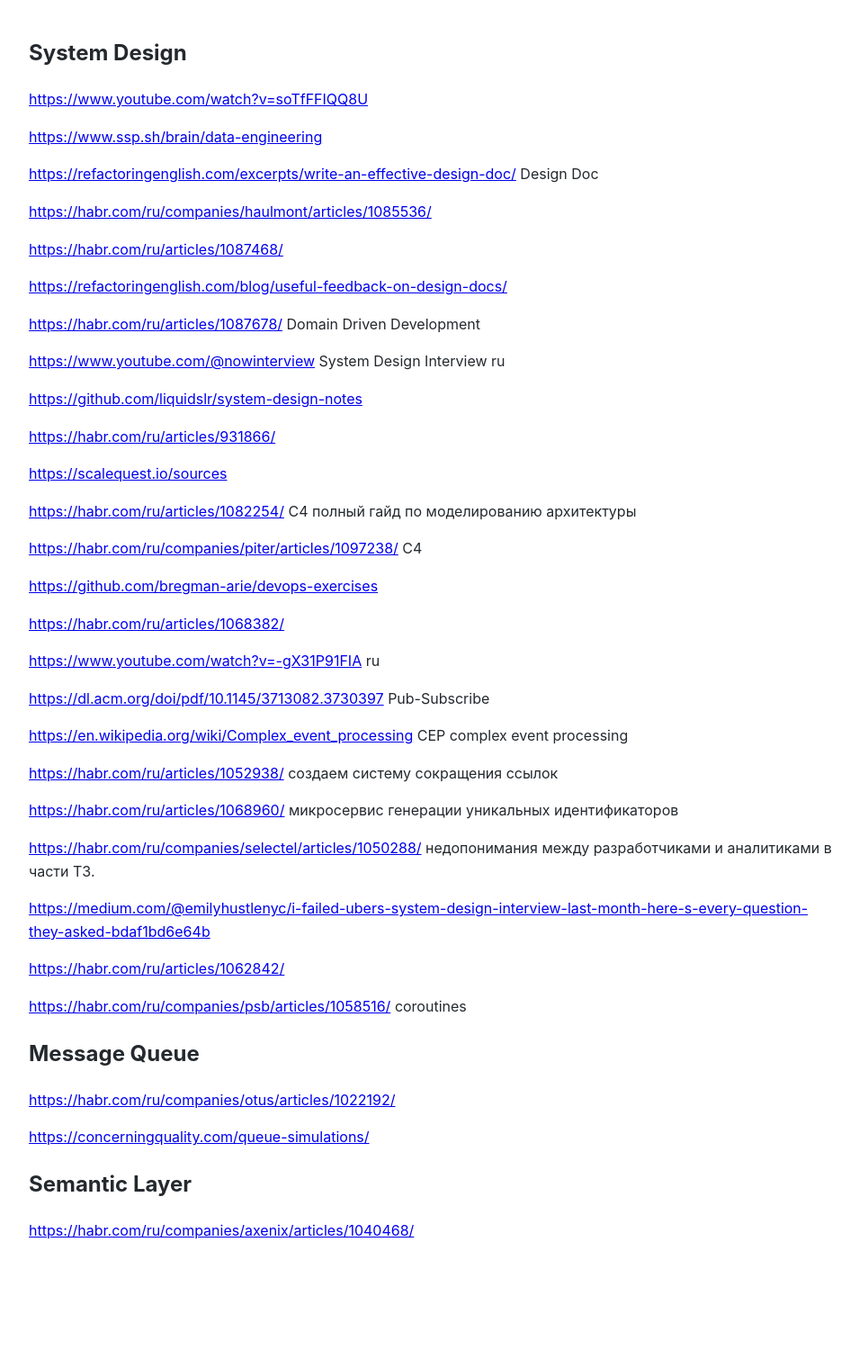
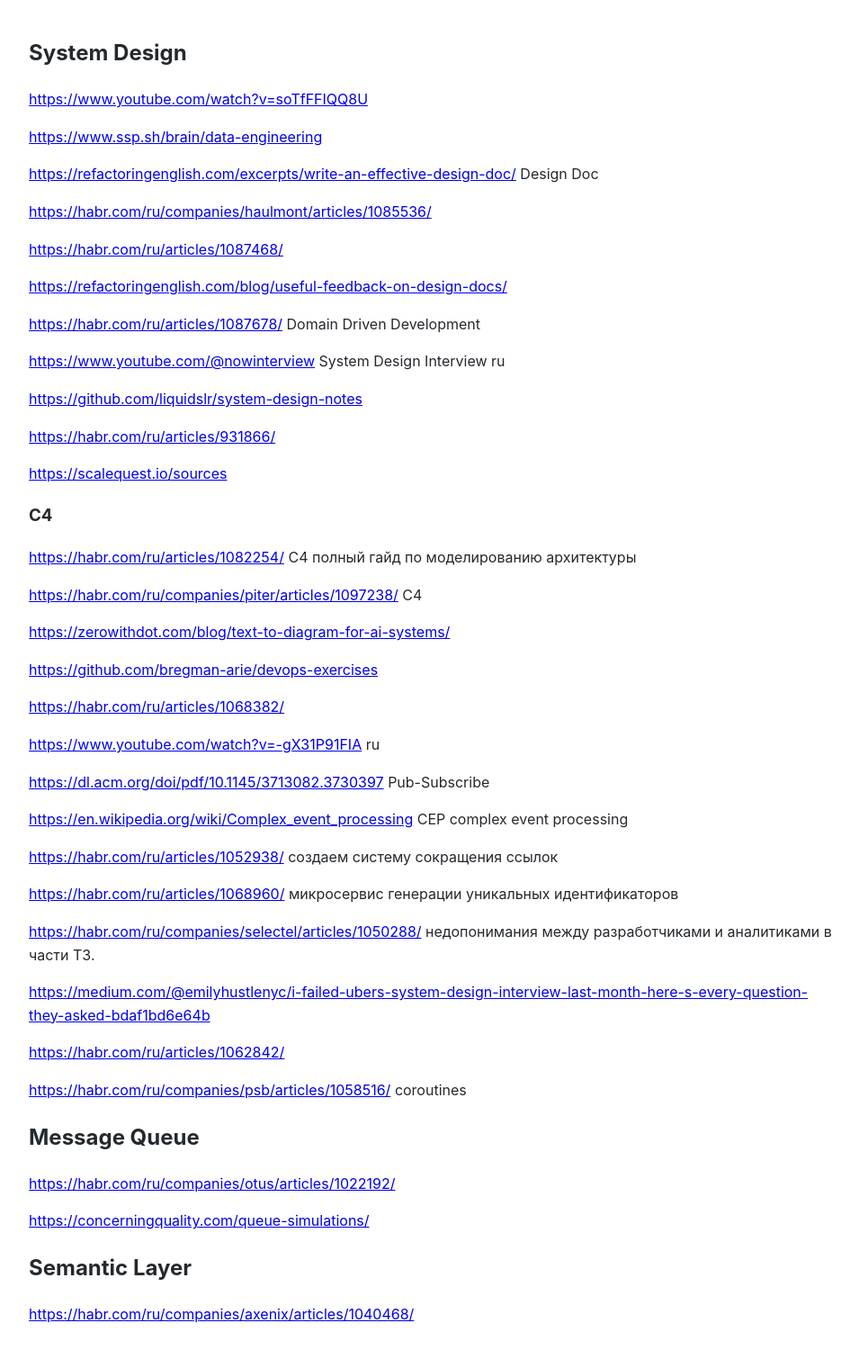
Before and after one commit to Michael-Lubinsky/michael-lubinsky.github.com, a Jekyll site: the page built from system_design/system_design.md, in a window 1280 px wide. Shown: the whole page at 90% size, without its empty margins (158-1113 px from the left). Built offline with Jekyll 4.4.1, drawn with Linux system fonts in a browser that asks for light colours; our own code applies the rules of GitHub Pages for plain Markdown files; before the commit the page ends 1417 px from its top, so only the background shows below that.

Commit message:
Update system_design.md

```diff
--- a/system_design/system_design.md
+++ b/system_design/system_design.md
@@ -22,9 +22,12 @@
 
 <https://scalequest.io/sources>
 
+### C4
 <https://habr.com/ru/articles/1082254/> C4 полный гайд по моделированию архитектуры
 
 <https://habr.com/ru/companies/piter/articles/1097238/> C4
+
+<https://zerowithdot.com/blog/text-to-diagram-for-ai-systems/>
 
 <https://github.com/bregman-arie/devops-exercises>
 
```
